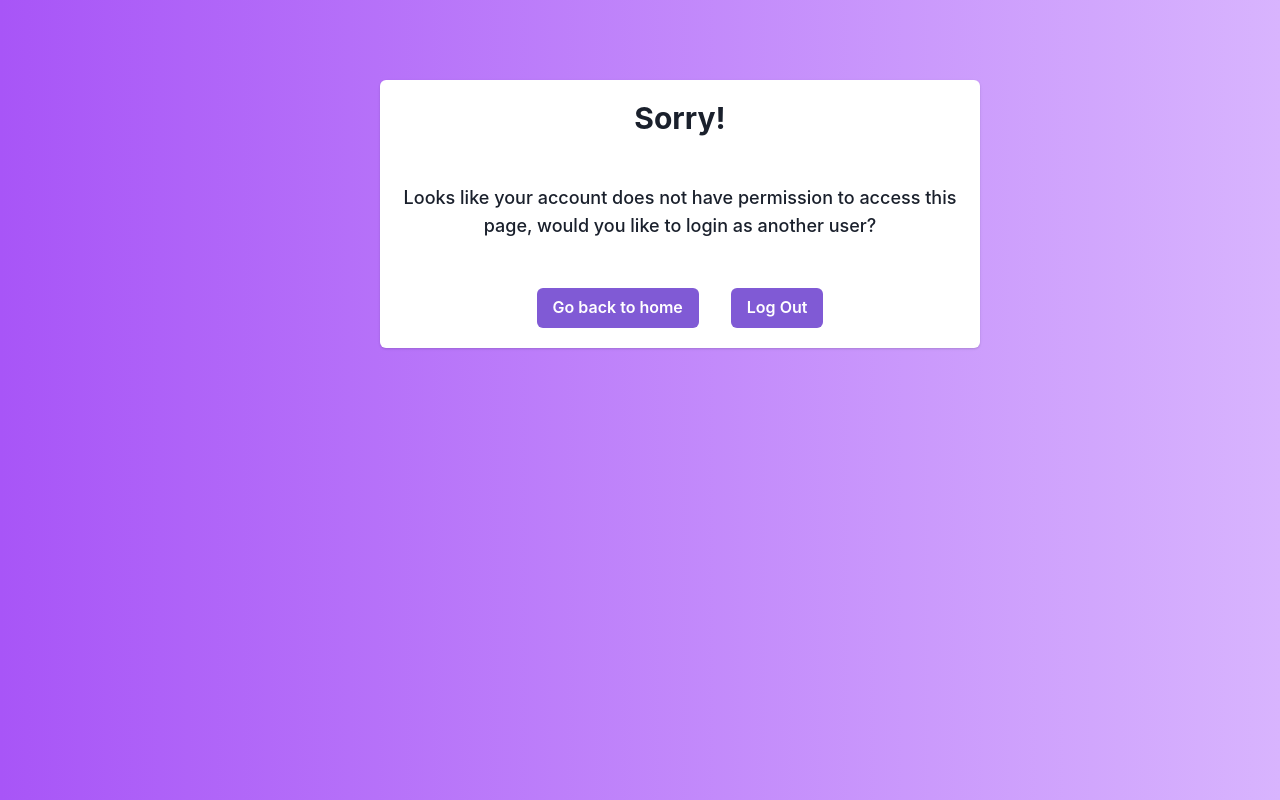
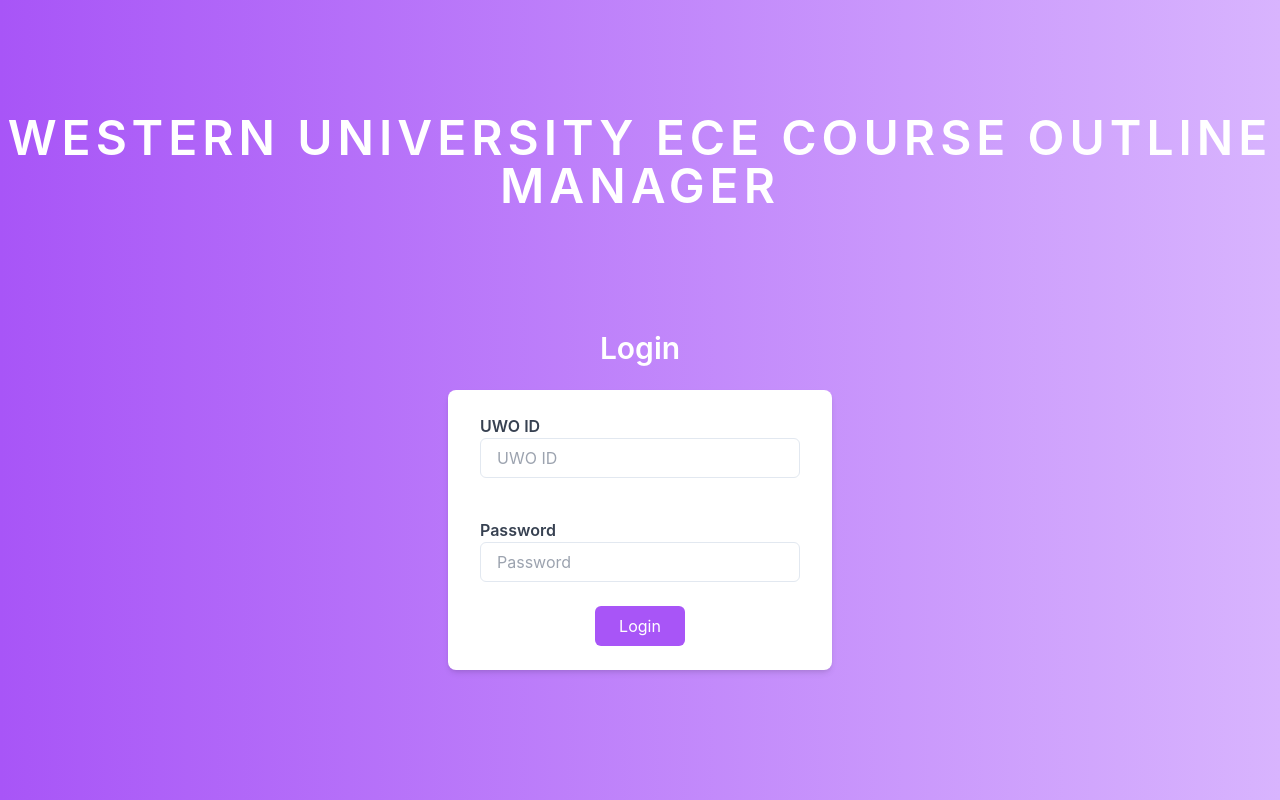
Before and after one commit to cblatt/OutlineMaster, a React (Create React App) app in the folder packages/frontend/: page / in a window 1280 px wide. Before the commit this address led to /unauth. Built offline with nearby package versions, Linux system fonts and the light colour scheme; sample sign-in values are in the browser's storage.

Commit message:
fixed all log in flows

```diff
--- a/packages/frontend/src/components/Login.js
+++ b/packages/frontend/src/components/Login.js
@@ -32,30 +32,35 @@ export default function Login() {
         if (user) {
           setUser(user);
           localStorage.setItem("user", JSON.stringify(user));
-          if (user.role === "ADMINISTRATOR")
+          if (user.role === "ADMINISTRATOR") {
             navigate("/admin-home", { replace: true });
-          else if (
-            user.role === "DEPARTMENT_CHAIR" ||
-            "ASSOCIATE_CHAIR" ||
-            "PROGRAM_DIRECTOR"
-          ) {
+          } else if (user.role === "DEPARTMENT_CHAIR") {
             navigate("/dptChair-home", { replace: true });
-          } else navigate("/home", { replace: true });
+          } else if (user.role === "ASSOCIATE_CHAIR") {
+            navigate("/dptChair-home", { replace: true });
+          } else if (user.role === "PROGRAM_DIRECTOR") {
+            navigate("/dptChair-home", { replace: true });
+          } else {
+            navigate("/home", { replace: true });
+          }
         }
       });
   }
 
-  if (user) {
-    if (user.role === "ADMINISTRATOR")
-      return <Navigate to="/admin-home" replace />;
-    else if (
-      user.role === "DEPARTMENT_CHAIR" ||
-      "ASSOCIATE_CHAIR" ||
-      "PROGRAM_DIRECTOR"
-    )
-      return <Navigate to="/dptChair-home" replace />;
-    return <Navigate to="/home" replace />;
-  }
+  // if (user) {
+  //   if (user.role === "ADMINISTRATOR")
+  //     return <Navigate to="/admin-home" replace />;
+  //   else if (
+  //     user.role === "DEPARTMENT_CHAIR" ||
+  //     "ASSOCIATE_CHAIR" ||
+  //     "PROGRAM_DIRECTOR"
+  //   ) {
+  //     return <Navigate to="/dptChair-home" replace />;
+  //   } else if (user.role === "INSTRUCTOR") {
+  //     return <Navigate to="/home" replace />;
+  //   } else {
+  //   }
+  // }
 
   return (
     <div className="min-h-screen bg-gradient-to-r from-purple-500 to-purple-300 ... text-gray-700 py-6 flex flex-col justify-center sm:py-12">
```
